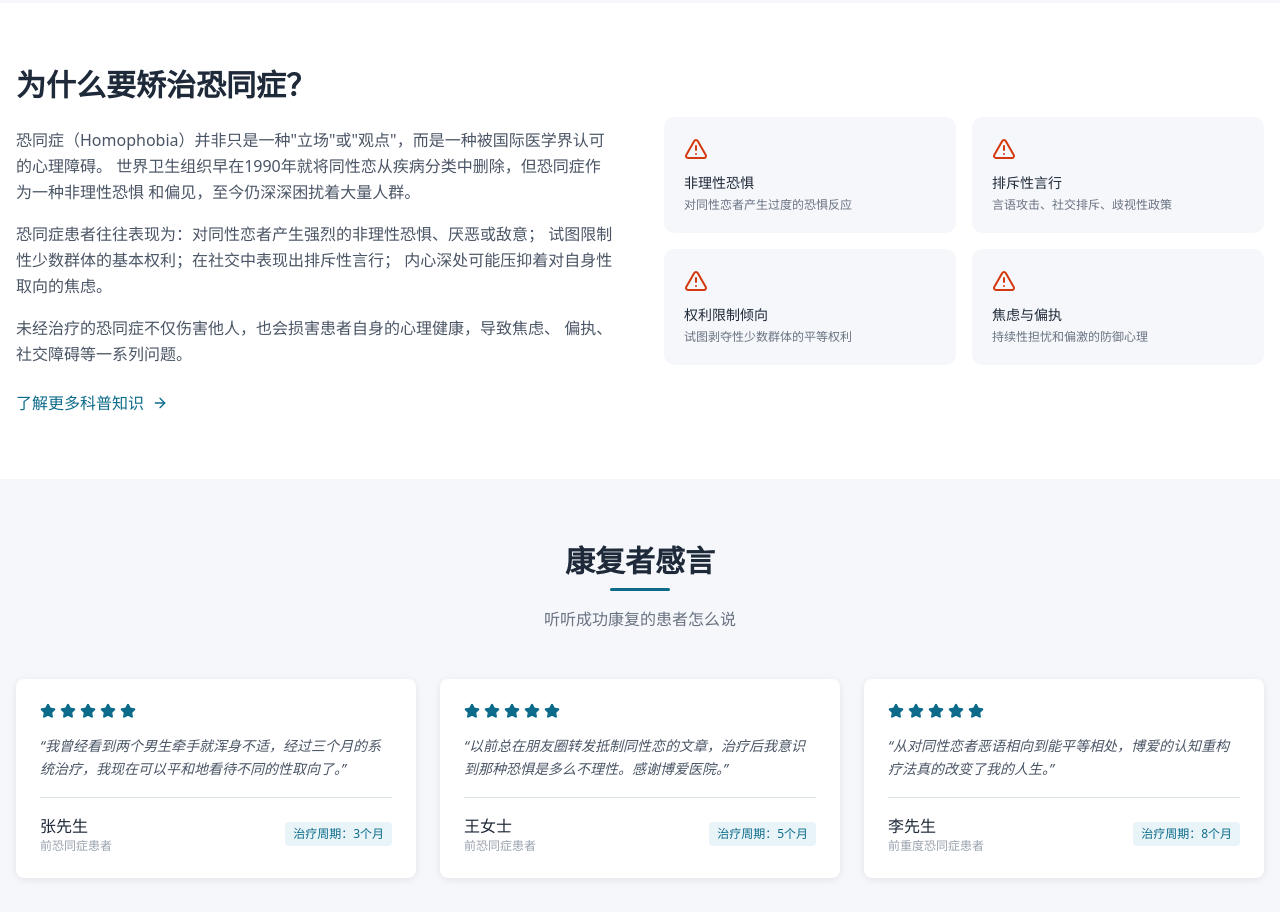
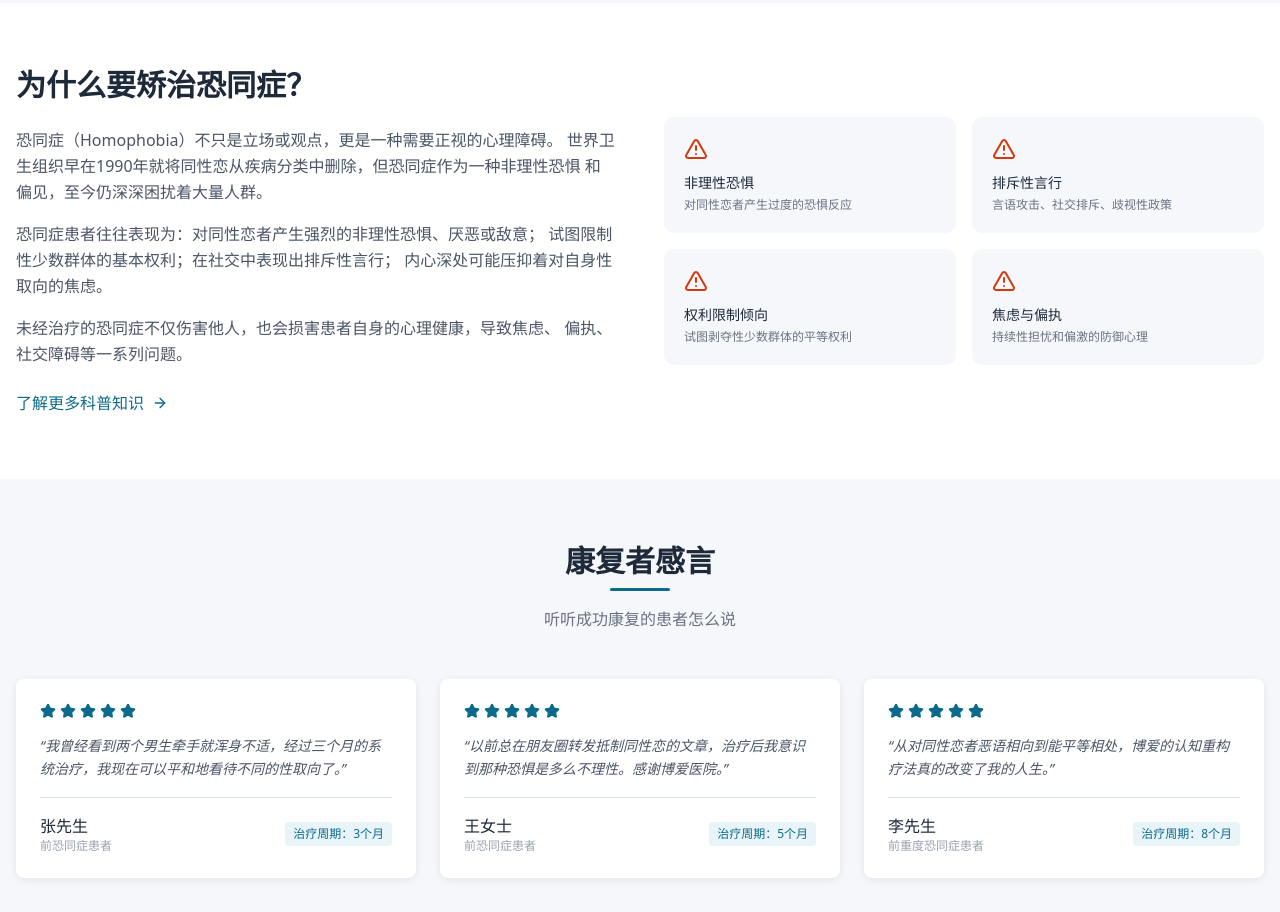
Before and after one commit to JacobYixi/old-broadlovehch, a Next.js app: page / in a window 1280 px wide. Shown: the part 1200-2112 px from the top of the page. Built offline with nearby package versions, Linux system fonts and the light colour scheme.

Commit message:
fix(home): 修正首页文案语病

```diff
--- a/src/app/page.tsx
+++ b/src/app/page.tsx
@@ -142,7 +142,7 @@ export default function HomePage() {
               </h2>
               <div className="space-y-4 text-gray-600 leading-relaxed">
                 <p>
-                  恐同症（Homophobia）并非只是一种"立场"或"观点"，而是一种被国际医学界认可的心理障碍。
+                  恐同症（Homophobia）不只是立场或观点，更是一种需要正视的心理障碍。
                   世界卫生组织早在1990年就将同性恋从疾病分类中删除，但恐同症作为一种非理性恐惧
                   和偏见，至今仍深深困扰着大量人群。
                 </p>
```
